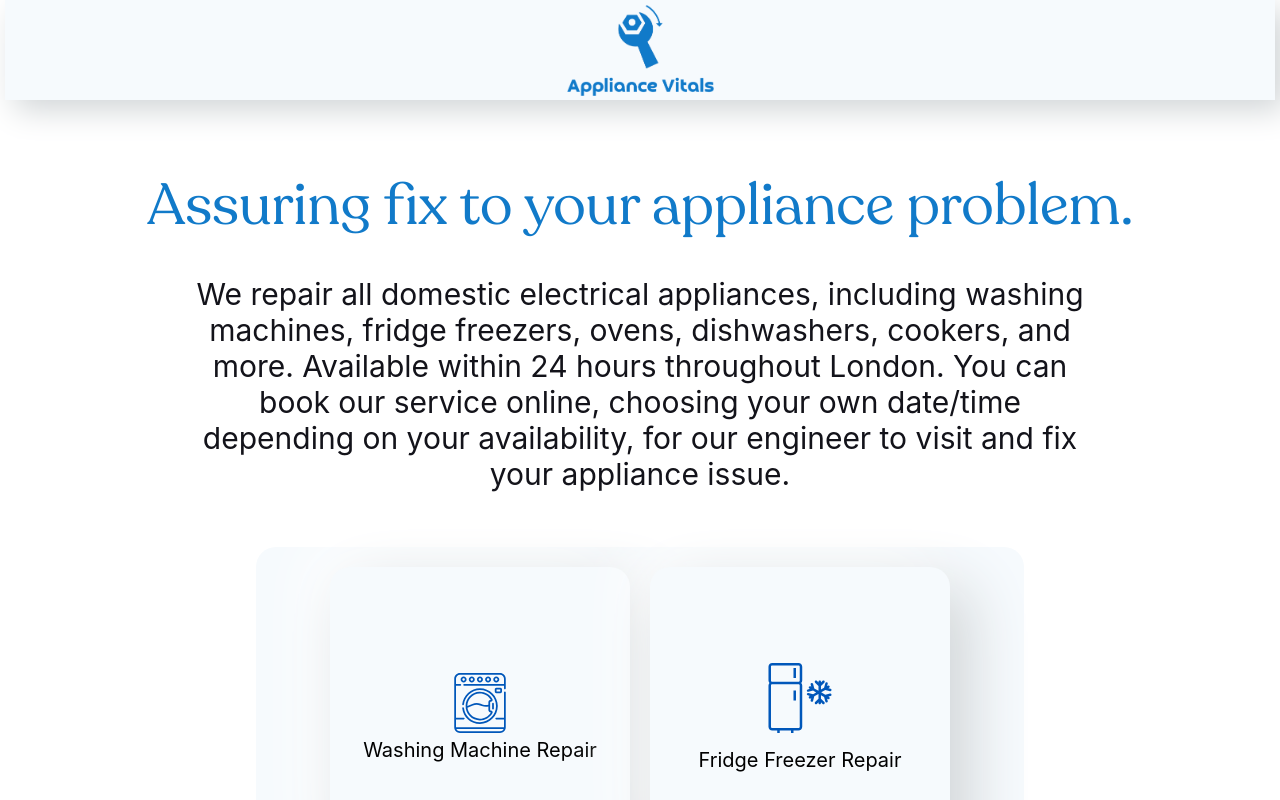
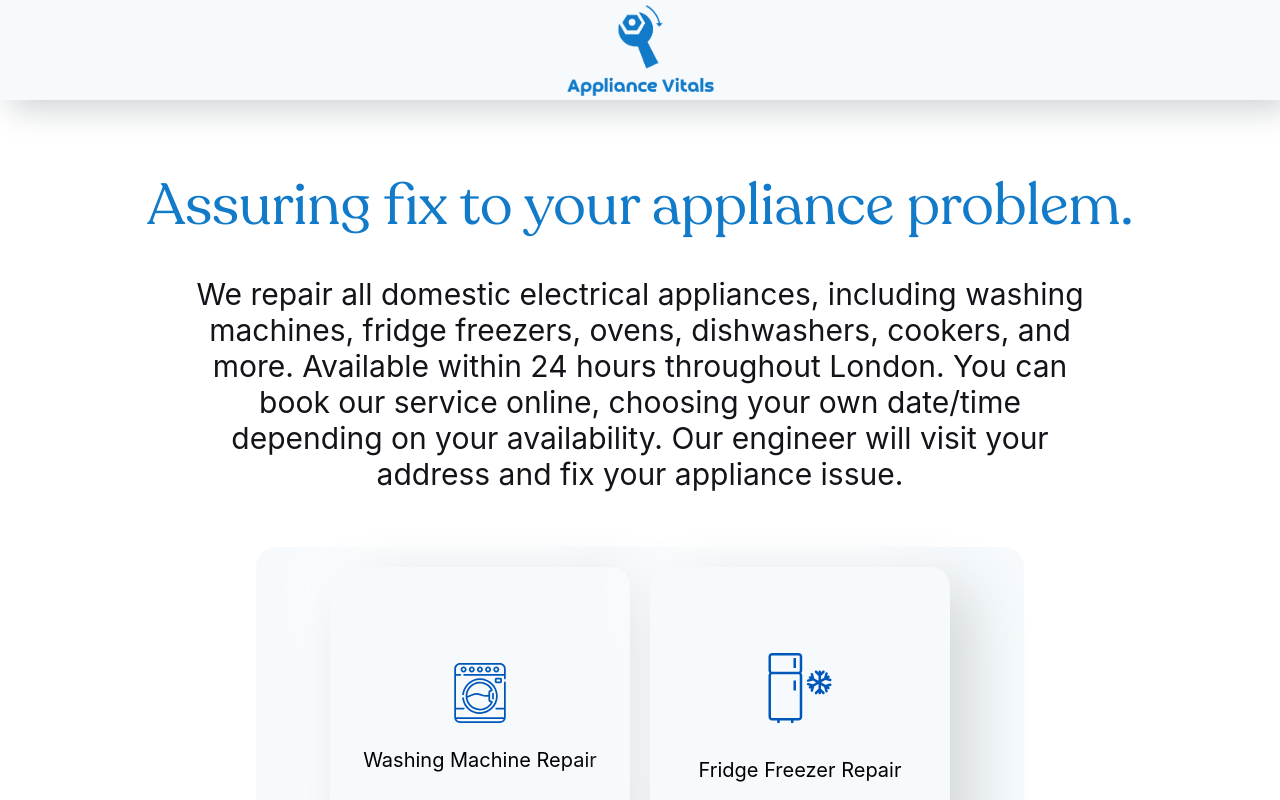
Before and after one commit to sohaibmh/appliance-vitals, a Next.js app: page / in a window 1280 px wide. Shown: the top 800 px of the page. Built offline with nearby package versions, Linux system fonts and the light colour scheme.

Commit message:
svgs color transform

```diff
--- a/pages/index.js
+++ b/pages/index.js
@@ -59,8 +59,8 @@ export default function Home() {
           We repair all domestic electrical appliances, including washing
           machines, fridge freezers, ovens, dishwashers, cookers, and more.
           Available within 24 hours throughout London. You can book our service
-          online, choosing your own date/time depending on your availability,
-          for our engineer to visit and fix your appliance issue.
+          online, choosing your own date/time depending on your availability.
+          Our engineer will visit your address and fix your appliance issue.
         </h2>
 
         <div className={styles.services}>
@@ -115,7 +115,7 @@ export default function Home() {
           {repairTools}
           <div className={styles.faqsText}>
             <b style={{ fontSize: "24px", color: "black" }}>
-              What if you can't repair my appliance?
+              What if you can&#39;t repair my appliance?
             </b>
             <br /> <br />
             <p>
--- a/styles/Home.module.css
+++ b/styles/Home.module.css
@@ -1,6 +1,5 @@
 .container {
   min-height: 100vh;
-  padding: 0 0.5rem;
   display: flex;
   flex-direction: column;
   justify-content: center;
@@ -105,6 +104,10 @@
   border-radius: 20px;
 }
 
+.services > div > span {
+  padding: 1rem;
+}
+
 .faqs {
   display: grid;
   grid-template-columns: 1fr 5fr;
--- a/styles/MainPage.module.css
+++ b/styles/MainPage.module.css
@@ -48,8 +48,8 @@
 #clockSvg:hover,
 #approvalSvg:hover,
 .faqsSvgIcon:hover {
-  transform: scale(1.2);
-  fill: hotpink;
+  transform: scale(1.1);
+  fill: #121af0;
 }
 
 .repairInfo {
--- a/styles/globals.css
+++ b/styles/globals.css
@@ -5,8 +5,6 @@ body {
   font-size: 62.5%;
   font-family: -apple-system, BlinkMacSystemFont, "Segoe UI", "Roboto",
     "Oxygen-Sans", "Ubuntu", "Cantarell", "Helvetica Neue", sans-serif;
-
-  /* background-color: rgba(17, 121, 201, 0.04); */
 }
 
 a {
```
